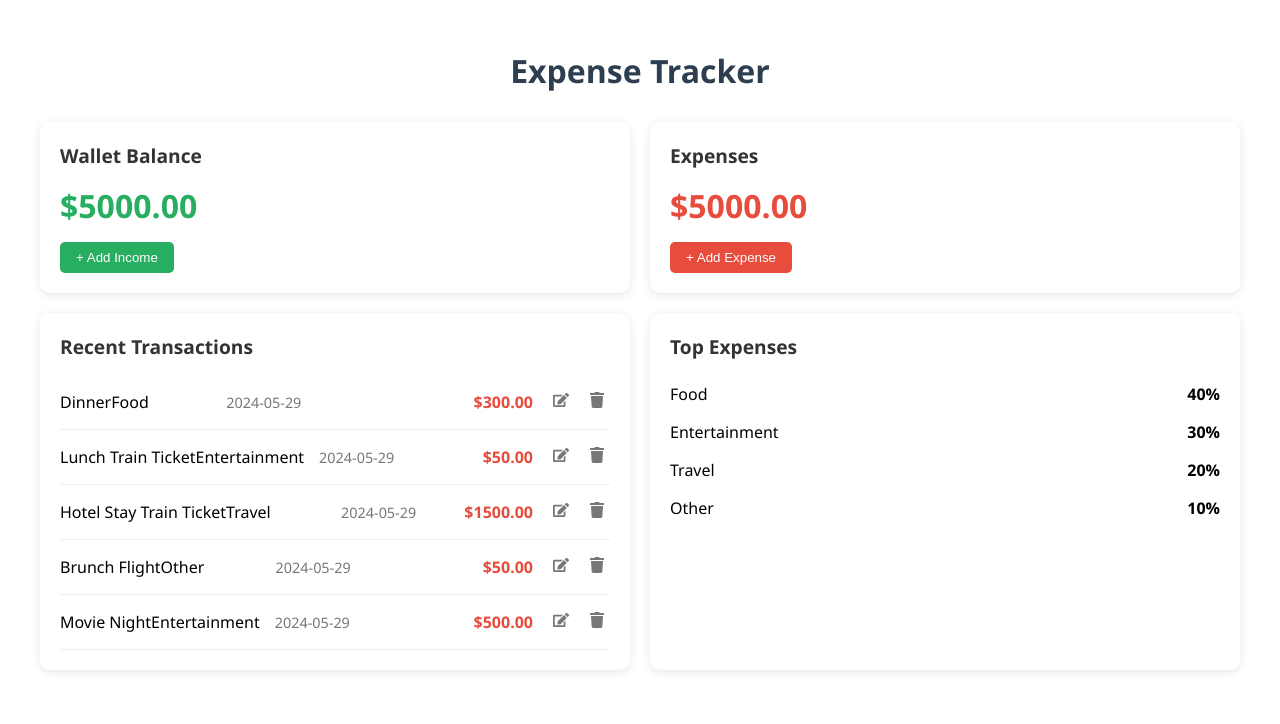
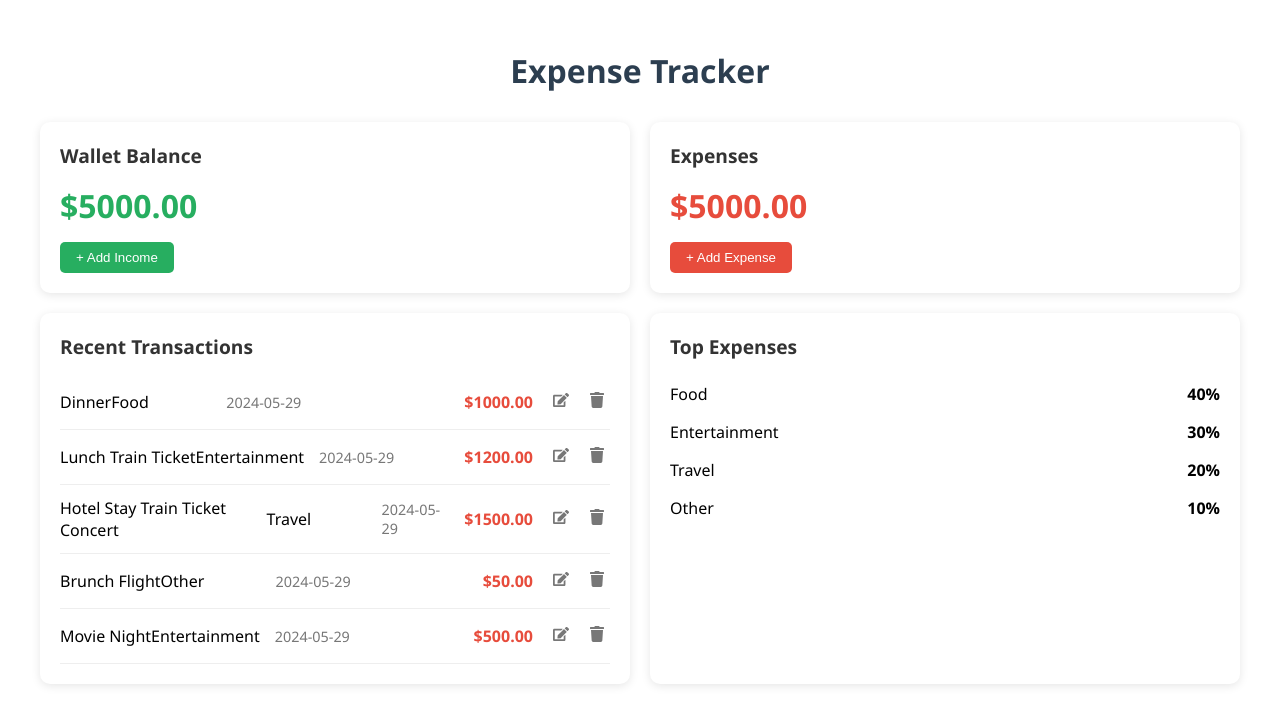
Before and after one commit to alenachankunju/xExpense, a React (Vite) app: page / in a window 1280 px wide. Shown: the top 724 px of the page. Built offline with nearby package versions, Linux system fonts and the light colour scheme.

Commit message:
add some details

```diff
--- a/src/App.jsx
+++ b/src/App.jsx
@@ -15,19 +15,19 @@ const App = () => {
       id: 1,
       title: "Dinner",
       category: "Food",
-      amount: 300,
+      amount: 1000,
       date: "2024-05-29",
     },
     {
       id: 2,
       title: "Lunch Train Ticket",
       category: "Entertainment",
-      amount: 50,
+      amount: 1200,
       date: "2024-05-29",
     },
     {
       id: 3,
-      title: "Hotel Stay Train Ticket ",
+      title: "Hotel Stay Train Ticket Concert",
       category: "Travel",
       amount: 1500,
       date: "2024-05-29",
```
